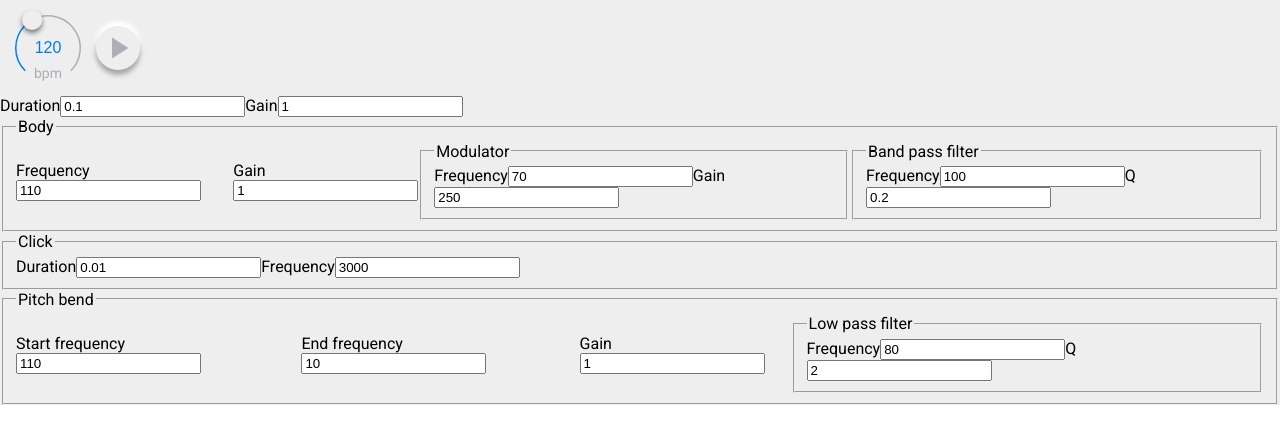
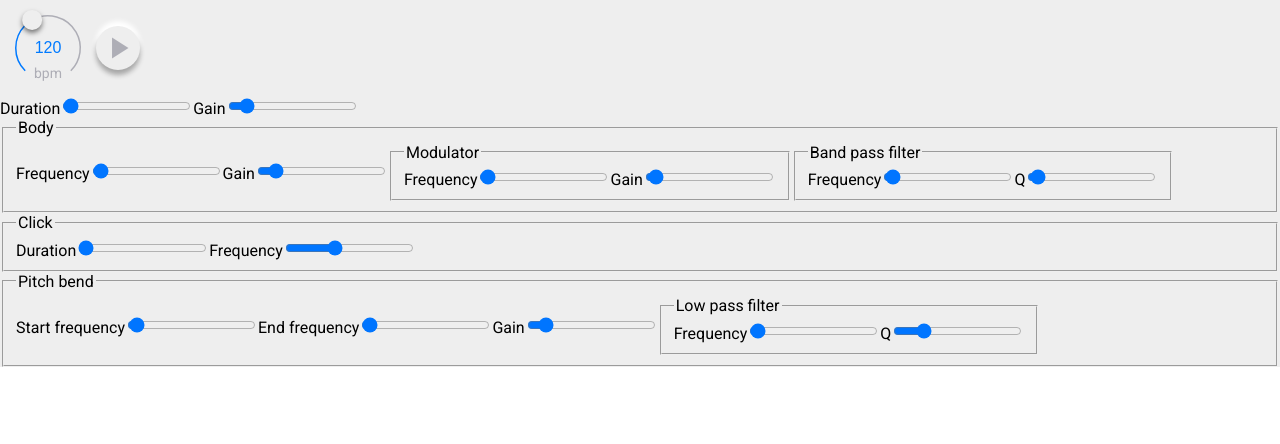
Before and after one commit to Volcomix/jsdaw, a React app: page / in a window 1280 px wide. Shown: the top 444 px of the page. Built offline with nearby package versions, Linux system fonts and the light colour scheme.

Commit message:
Set knob max values

```diff
--- a/src/shared/Knob.component.jsx
+++ b/src/shared/Knob.component.jsx
@@ -9,7 +9,7 @@ class Knob extends React.Component {
       <span>
         <label>{label}</label>
         <input
-          type='number'
+          type='range'
           min={min}
           max={max}
           step={step}
--- a/src/synth/BassDrum/BassDrum.component.jsx
+++ b/src/synth/BassDrum/BassDrum.component.jsx
@@ -32,12 +32,14 @@ class BassDrum extends React.Component {
         <Knob
           label='Duration'
           step={0.01}
+          max={10}
           value={duration}
           onValueChange={value => this.handleKnobChange('duration', value)}
         />
         <Knob
           label='Gain'
           step={0.01}
+          max={10}
           value={gain}
           onValueChange={value => this.handleKnobChange('gain', value)}
         />
--- a/src/synth/BassDrum/Body.component.jsx
+++ b/src/synth/BassDrum/Body.component.jsx
@@ -8,12 +8,14 @@ const Body = ({ value, onValueChange }) => (
     <Knob
       label='Frequency'
       step={1}
+      max={8000}
       value={value.frequency}
       onValueChange={frequency => onValueChange({ frequency })}
     />
     <Knob
       label='Gain'
       step={0.01}
+      max={10}
       value={value.gain}
       onValueChange={gain => onValueChange({ gain })}
     />
@@ -22,6 +24,7 @@ const Body = ({ value, onValueChange }) => (
       <Knob
         label='Frequency'
         step={1}
+        max={8000}
         value={value.modulator.frequency}
         onValueChange={frequency => onValueChange({
           modulator: { ...value.modulator, frequency }
@@ -30,6 +33,7 @@ const Body = ({ value, onValueChange }) => (
       <Knob
         label='Gain'
         step={1}
+        max={10000}
         value={value.modulator.gain}
         onValueChange={gain => onValueChange({
           modulator: { ...value.modulator, gain }
@@ -41,6 +45,7 @@ const Body = ({ value, onValueChange }) => (
       <Knob
         label='Frequency'
         step={1}
+        max={8000}
         value={value.bandPassFilter.frequency}
         onValueChange={frequency => onValueChange({
           bandPassFilter: { ...value.bandPassFilter, frequency }
@@ -49,6 +54,7 @@ const Body = ({ value, onValueChange }) => (
       <Knob
         label='Q'
         step={0.01}
+        max={10}
         value={value.bandPassFilter.Q}
         onValueChange={Q => onValueChange({
           bandPassFilter: { ...value.bandPassFilter, Q }
--- a/src/synth/BassDrum/Click.component.jsx
+++ b/src/synth/BassDrum/Click.component.jsx
@@ -8,12 +8,14 @@ const Click = ({ value, onValueChange }) => (
     <Knob
       label='Duration'
       step={0.01}
+      max={10}
       value={value.duration}
       onValueChange={duration => onValueChange({ duration })}
     />
     <Knob
       label='Frequency'
       step={1}
+      max={8000}
       value={value.frequency}
       onValueChange={frequency => onValueChange({ frequency })}
     />
--- a/src/synth/BassDrum/PitchBend.component.jsx
+++ b/src/synth/BassDrum/PitchBend.component.jsx
@@ -8,18 +8,21 @@ const PitchBend = ({ value, onValueChange }) => (
     <Knob
       label='Start frequency'
       step={1}
+      max={8000}
       value={value.startFrequency}
       onValueChange={startFrequency => onValueChange({ startFrequency })}
     />
     <Knob
       label='End frequency'
       step={1}
+      max={8000}
       value={value.endFrequency}
       onValueChange={endFrequency => onValueChange({ endFrequency })}
     />
     <Knob
       label='Gain'
       step={0.01}
+      max={10}
       value={value.gain}
       onValueChange={gain => onValueChange({ gain })}
     />
@@ -28,6 +31,7 @@ const PitchBend = ({ value, onValueChange }) => (
       <Knob
         label='Frequency'
         step={1}
+        max={8000}
         value={value.lowPassFilter.frequency}
         onValueChange={frequency => onValueChange({
           lowPassFilter: { ...value.lowPassFilter, frequency }
@@ -36,6 +40,7 @@ const PitchBend = ({ value, onValueChange }) => (
       <Knob
         label='Q'
         step={0.01}
+        max={10}
         value={value.lowPassFilter.Q}
         onValueChange={Q => onValueChange({
           lowPassFilter: { ...value.lowPassFilter, Q }
```
